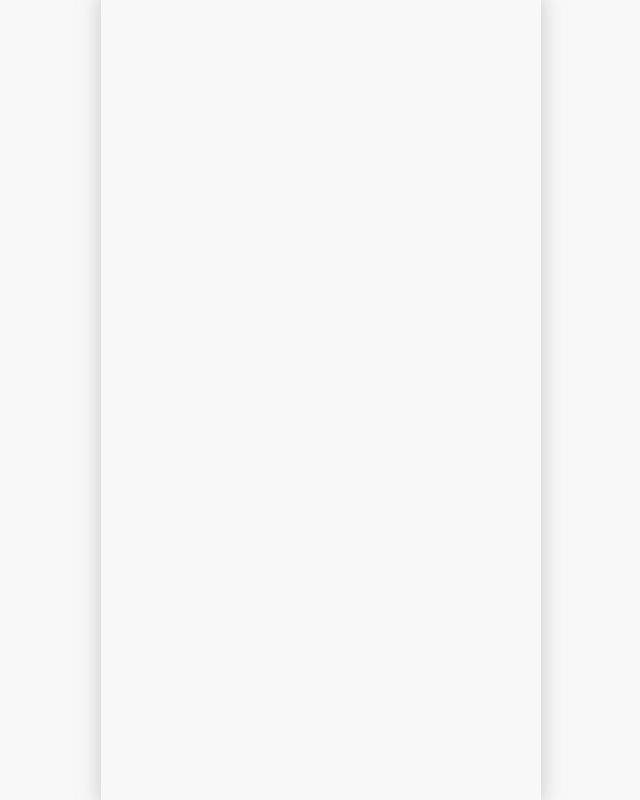
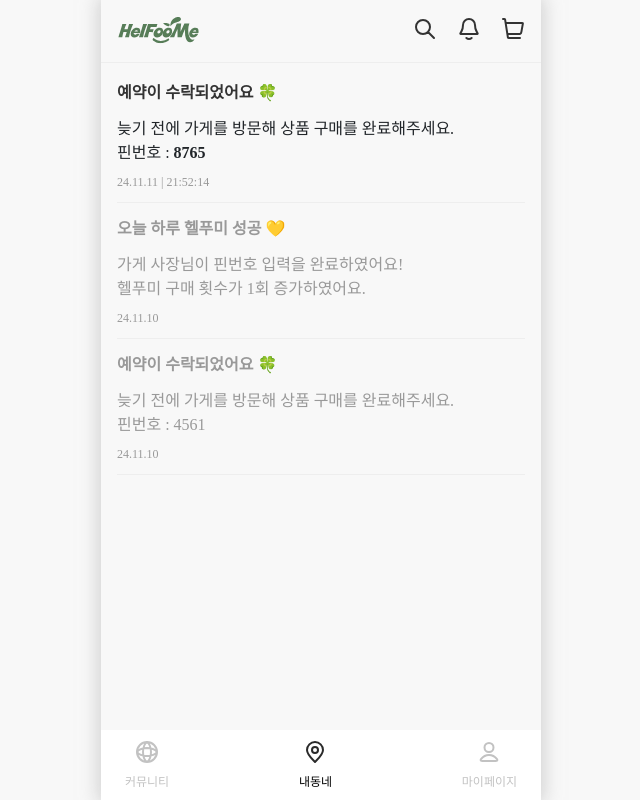
Before and after one commit to 2024-4lineton/FrontEnd, a React (Create React App) app in the folder frontend/: page /notification in a window 1280 px wide. Before the commit this address had no page. Shown: the whole page, without its empty margins (319-959 px from the left). Built offline with nearby package versions, Linux system fonts and the light colour scheme.

Commit message:
:sparkles: FEAT. 알림 기능 추가, favicon 변경

```diff
--- a/frontend/src/App.js
+++ b/frontend/src/App.js
@@ -23,6 +23,7 @@ import SellDetail from "./pages/SellDetail";
 import MyPage from "./pages/MyPage";
 import SellList from "./pages/SellList";
 import SellerDetail from "./pages/SellerDetail";
+import Notification from "./pages/Notification";
 
 function App() {
   return (
@@ -50,6 +51,7 @@ function App() {
       <Route path="/mypage" element={<MyPage />} />
       <Route path="/sell-list" element={<SellList />} />
       <Route path="/seller-detail" element={<SellerDetail />} />
+      <Route path="/notification" element={<Notification />} />
     </Routes>
   );
 }
--- /dev/null
+++ b/frontend/src/entities/notification/List.jsx
@@ -0,0 +1,64 @@
+import styled from "styled-components";
+import { useState } from "react";
+
+export default function List(){
+
+    const [notiTitle, setNotiTitle] = useState("예약이 수락되었어요 🍀");
+    const [content, setContent] = useState("늦기 전에 가게를 방문해 상품 구매를 완료해주세요.");
+    const [pin, setPin] = useState("8765");
+    const [date, setDate] = useState("24.11.11");
+    const [time, setTime] = useState("21:52:14");
+
+    return(
+    <Wrapper>
+        <Title>{notiTitle}</Title>
+        <Content>{content}</Content>
+        <Pin>핀번호 : <strong>{pin}</strong></Pin>
+        <Info>{date} | {time}</Info>
+    </Wrapper>
+    );
+}
+
+const Wrapper = styled.div`
+border-bottom: 0.0625rem solid #EEE;
+margin-bottom: 0.75rem;
+`
+
+const Title = styled.div`
+color: #333;
+font-family: Pretendard;
+font-size: 1rem;
+font-style: normal;
+font-weight: 600;
+line-height: normal;
+margin-bottom: 0.75rem;
+`
+
+const Content = styled.div`
+font-family: Pretendard;
+font-size: 1rem;
+font-style: normal;
+font-weight: 400;
+line-height: normal;
+
+`
+
+const Pin = styled.div`
+font-family: Pretendard;
+font-size: 1rem;
+font-style: normal;
+font-weight: 400;
+line-height: normal;
+`
+
+const Info = styled.div`
+color: #999;
+/* sm */
+font-family: Pretendard;
+font-size: 0.75rem;
+font-style: normal;
+font-weight: 400;
+line-height: normal;
+margin-top: 0.75rem;
+margin: 0.75rem 0;
+`
--- /dev/null
+++ b/frontend/src/entities/notification/Noti.jsx
@@ -0,0 +1,32 @@
+import styled from "styled-components";
+import List from "./List";
+import PrevList from "./PrevList";
+import { useState } from "react";
+
+export default function Noti() {
+    const [noti, setNoti] = useState([
+        { notiTitle: "오늘 하루 헬푸미 성공 💛", content: "가게 사장님이 핀번호 입력을 완료하였어요!", content2: "헬푸미 구매 횟수가 1회 증가하였어요.", date: "24.11.10" },
+        { notiTitle: "예약이 수락되었어요 🍀", content: "늦기 전에 가게를 방문해 상품 구매를 완료해주세요.", content2: "핀번호 : 4561", date: "24.11.10" },
+    ]);
+
+    return (
+        <Wrapper>
+            <List />
+            {noti.map((item, index) => (
+                <PrevList
+                    key={index}
+                    notiTitle={item.notiTitle}
+                    content={item.content}
+                    content2={item.content2}
+                    date={item.date}
+                />
+            ))}
+        </Wrapper>
+    );
+}
+
+const Wrapper = styled.div`
+    overflow-y: scroll;
+    width: 100%;
+    height: 100%;
+`
--- /dev/null
+++ b/frontend/src/entities/notification/PrevList.jsx
@@ -0,0 +1,60 @@
+import styled from "styled-components";
+import { useState } from "react";
+
+export default function PrevList({ notiTitle, content, content2, date }){
+
+    return(
+    <Wrapper>
+        <Title>{notiTitle}</Title>
+        <Content>{content}</Content>
+        <Pin>{content2}</Pin>
+        <Info>{date}</Info>
+    </Wrapper>
+    );
+}
+
+const Wrapper = styled.div`
+border-bottom: 0.0625rem solid #EEE;
+margin-bottom: 0.75rem;
+`
+
+const Title = styled.div`
+color: #999;
+font-family: Pretendard;
+font-size: 1rem;
+font-style: normal;
+font-weight: 600;
+line-height: normal;
+margin-bottom: 0.75rem;
+`
+
+const Content = styled.div`
+color: #999;
+font-family: Pretendard;
+font-size: 1rem;
+font-style: normal;
+font-weight: 400;
+line-height: normal;
+
+`
+
+const Pin = styled.div`
+color: #999;
+font-family: Pretendard;
+font-size: 1rem;
+font-style: normal;
+font-weight: 400;
+line-height: normal;
+`
+
+const Info = styled.div`
+color: #999;
+/* sm */
+font-family: Pretendard;
+font-size: 0.75rem;
+font-style: normal;
+font-weight: 400;
+line-height: normal;
+margin-top: 0.75rem;
+margin: 0.75rem 0;
+`
--- a/frontend/src/pages/MenuDetail.jsx
+++ b/frontend/src/pages/MenuDetail.jsx
@@ -25,6 +25,7 @@ export default function MenuDetail(){
     };
 
     const openReservationModal = () => {
+        sessionStorage.setItem('notiflag',"1");
         setIsReservationModalOpen(true);
     };
 
--- /dev/null
+++ b/frontend/src/pages/Notification.jsx
@@ -0,0 +1,21 @@
+import Noti from "../entities/notification/Noti";
+import Header from "../shared/components/Header";
+import Nav from "../shared/components/Nav";
+import styled from "styled-components";
+
+export default function Notification(){
+    return(
+    <div>
+        <Header/>
+        <NotiContainer>
+            <Noti/>
+        </NotiContainer>
+        <Nav/>
+    </div>);
+}
+
+const NotiContainer = styled.div`
+width : 100%;
+height: calc(100vh - 4.375rem - 3.875rem);
+padding: 1rem;
+`
--- a/frontend/src/shared/components/Header.jsx
+++ b/frontend/src/shared/components/Header.jsx
@@ -3,11 +3,19 @@ import logo from '../../assets/Header/logo.svg'
 import search from '../../assets/Header/search.svg'
 import bell from '../../assets/Header/bell.svg'
 import cart from '../../assets/Header/cart.svg'
+import noti from '../../assets/Header/noti.svg';
+import { useState,useEffect } from 'react'
 import {useNavigate} from 'react-router-dom';
 
 export default function Header(){
 
-    const navigate=useNavigate("");
+    const navigate = useNavigate();
+    const [notiFlag,setNotiFlag] = useState(0);
+
+    useEffect(() => {
+        const flag = sessionStorage.getItem('notiflag');
+        setNotiFlag(flag);
+    }, []);
 
     return(
     <Wrapper>
@@ -15,10 +23,20 @@ export default function Header(){
         <Logo src={logo} onClick={()=>navigate('/')}/>
 
         <ButtonContainer>
-            <Button src={search}/>
-            <Button src={bell}/>
-            <Button src={cart} onClick={()=>navigate('/cart')}/>
-        </ButtonContainer>
+                <Button src={search} />
+                <Button
+                    src={notiFlag === "1" ? noti : bell}
+                    style={{
+                        width: notiFlag === "1" ? '1.6875rem' : '1.5rem',
+                        height: notiFlag === "1"  ? '1.6875rem' : '1.5rem',
+                    }}
+                    onClick={()=>{sessionStorage.setItem('notiflag','0'); navigate('/notification');}}
+                />
+                <Button
+                    src={cart}
+                    onClick={() => navigate('/cart')}
+                />
+            </ButtonContainer>
 
     </Wrapper>
     );
--- a/frontend/src/shared/components/Nav.jsx
+++ b/frontend/src/shared/components/Nav.jsx
@@ -16,7 +16,7 @@ export default function Nav(){
     const isCommunitySelected = location.pathname === '/community' || location.pathname === '/community-popular-more'
     || location.pathname === '/community-new-more' || location.pathname === '/business-sell-more' || location.pathname === '/business-purchase-more';
     const isLocalSelected = location.pathname === '/traditional-market' || location.pathname === '/traditional-detail'
-            || location.pathname === '/street-market' || location.pathname === '/brand';
+            || location.pathname === '/street-market' || location.pathname === '/brand' || location.pathname === '/notification';
     const isMyPageSelected = location.pathname === '/mypage' || location.pathname === '/sell-list';
 
 
```
Also changed, not shown: frontend/src/assets/Header/noti.svg (added), frontend/src/shared/state/Noti.js (added), 1 other file (tests, documents, lock files or other folders).
